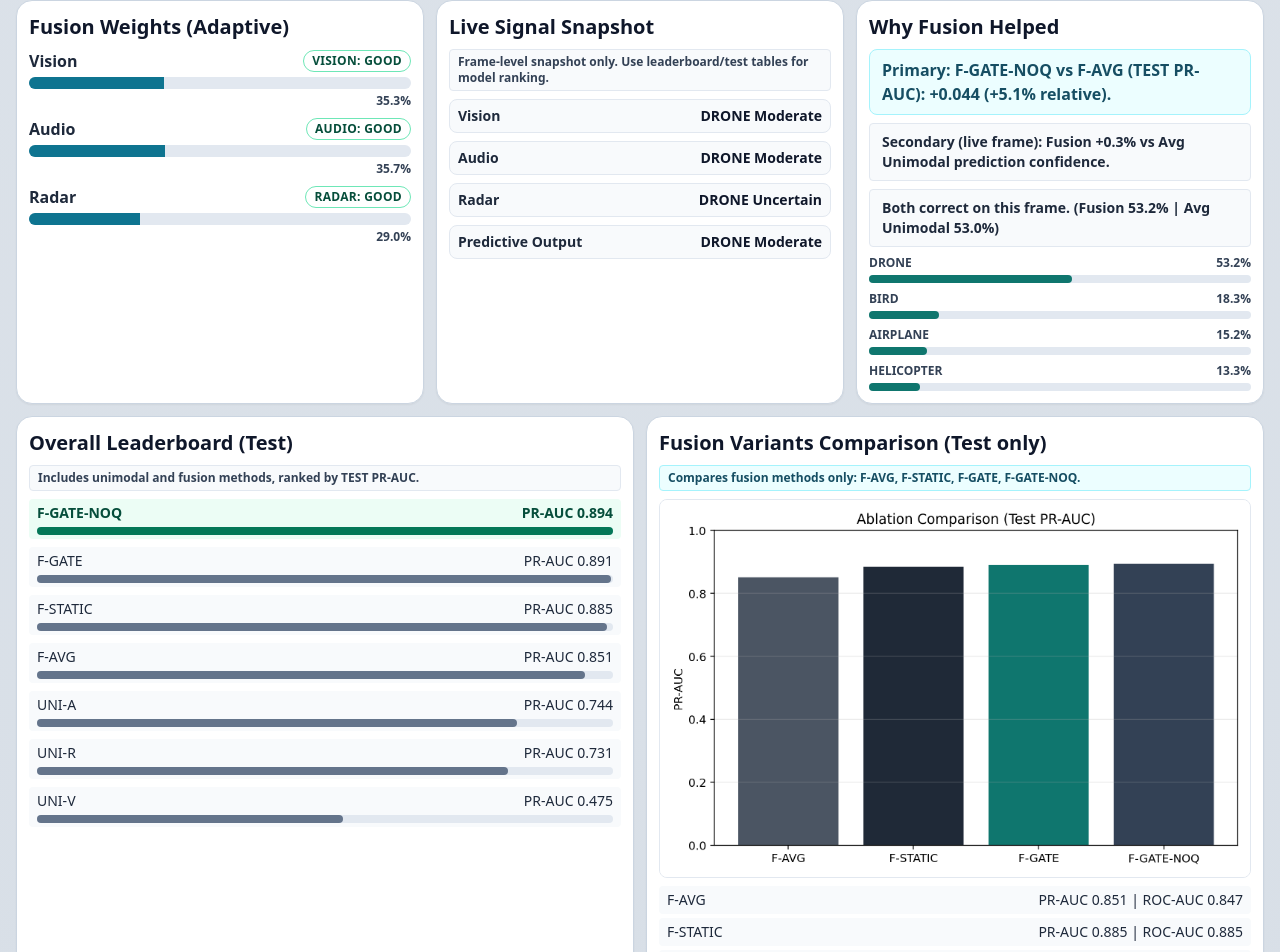
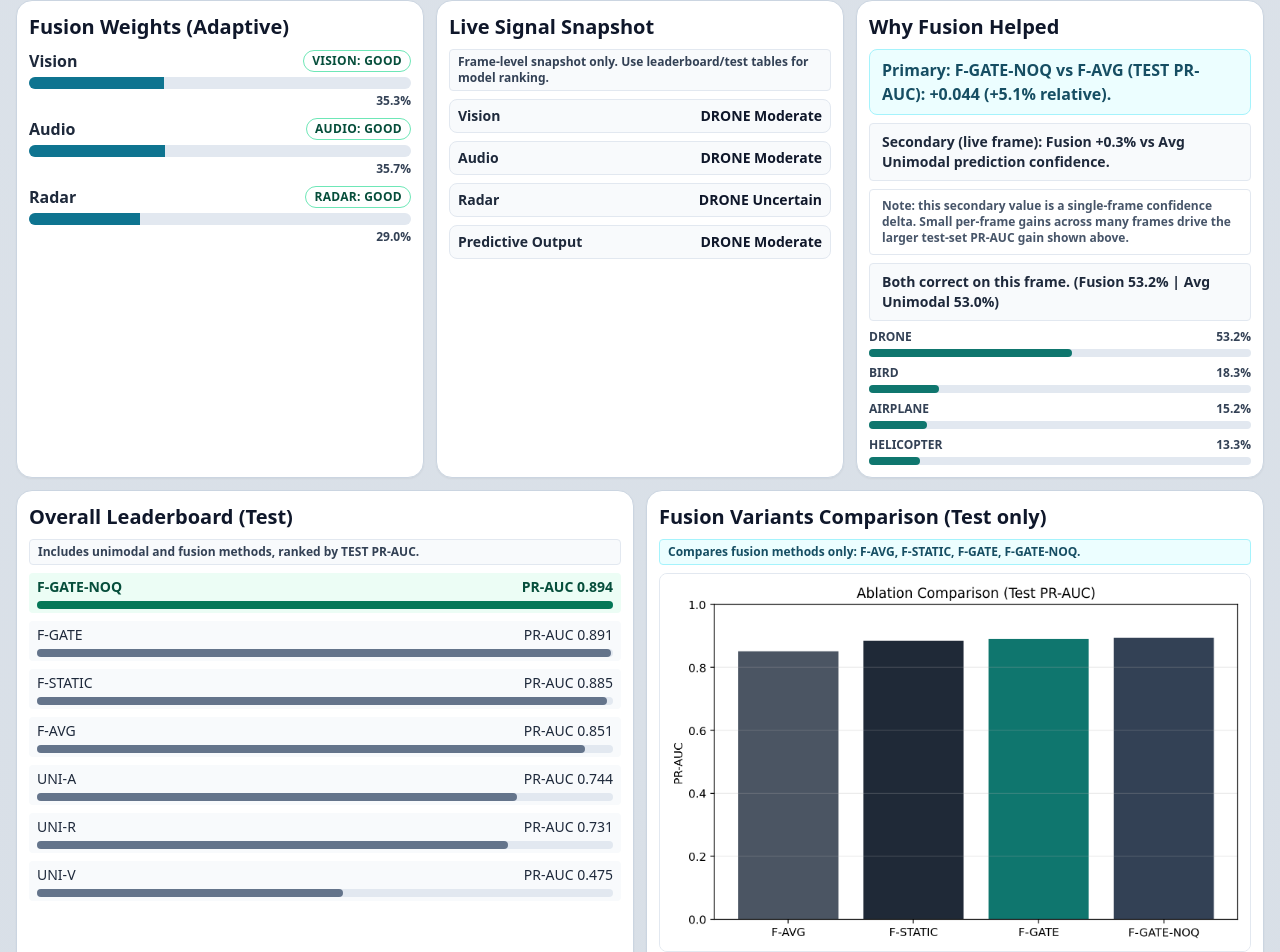
Before and after one commit to anikethmalipeddi/uav-detect-rsef-isr-project, a Next.js app in the folder vercel_poster_demo/: page / in a window 1280 px wide. Shown: the part 939-1891 px from the top of the page. Built offline with nearby package versions, Linux system fonts and the light colour scheme.

Commit message:
Clarify that secondary fusion delta is single-frame confidence

```diff
--- a/vercel_poster_demo/src/app/page.tsx
+++ b/vercel_poster_demo/src/app/page.tsx
@@ -567,6 +567,9 @@ export default function Page() {
             <div className="mb-2 rounded border border-slate-200 bg-slate-50 px-3 py-2 text-sm font-semibold text-slate-800">
               Secondary (live frame): {secondaryDeltaMessage}
             </div>
+            <div className="mb-2 rounded border border-slate-200 bg-white px-3 py-2 text-xs font-semibold text-slate-600">
+              Note: this secondary value is a single-frame confidence delta. Small per-frame gains across many frames drive the larger test-set PR-AUC gain shown above.
+            </div>
             <div className="mb-2 rounded border border-slate-200 bg-slate-50 px-3 py-2 text-sm font-semibold text-slate-800">
               {secondaryDeltaSummary}
             </div>
```
